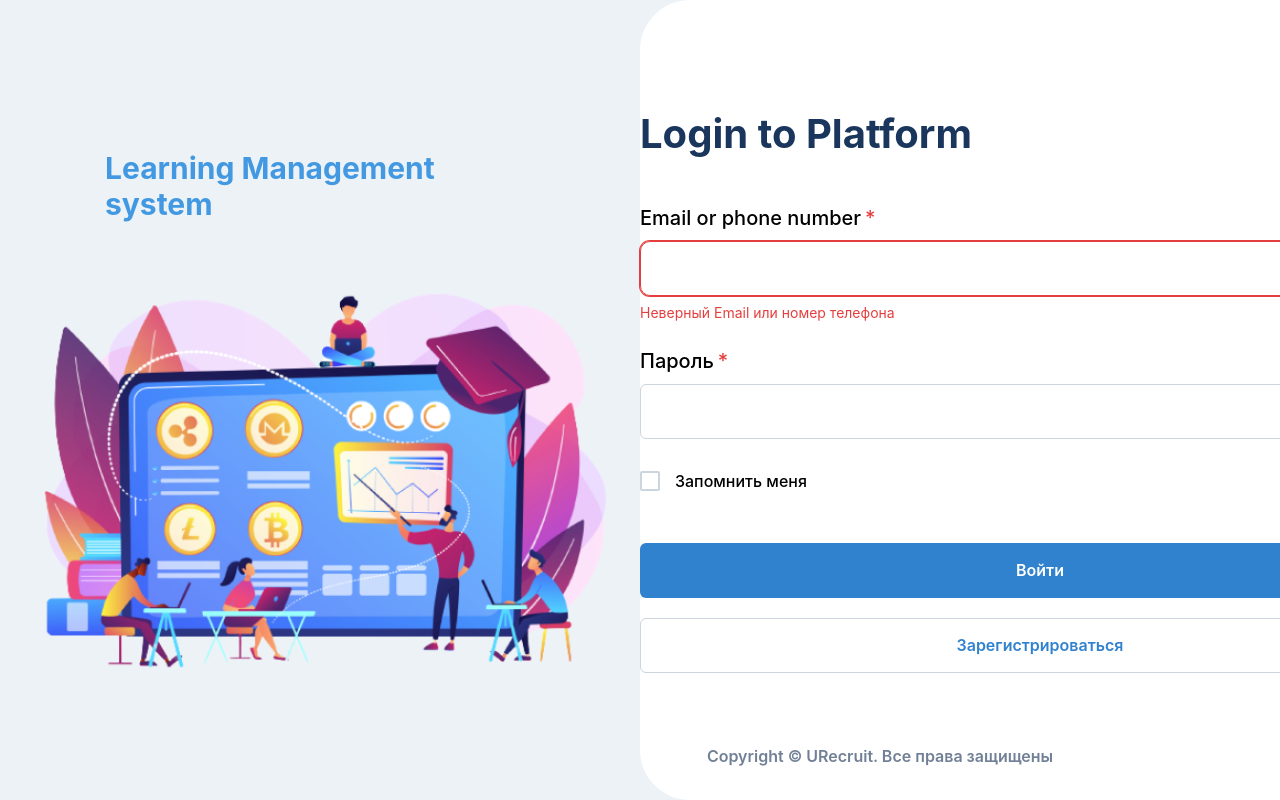
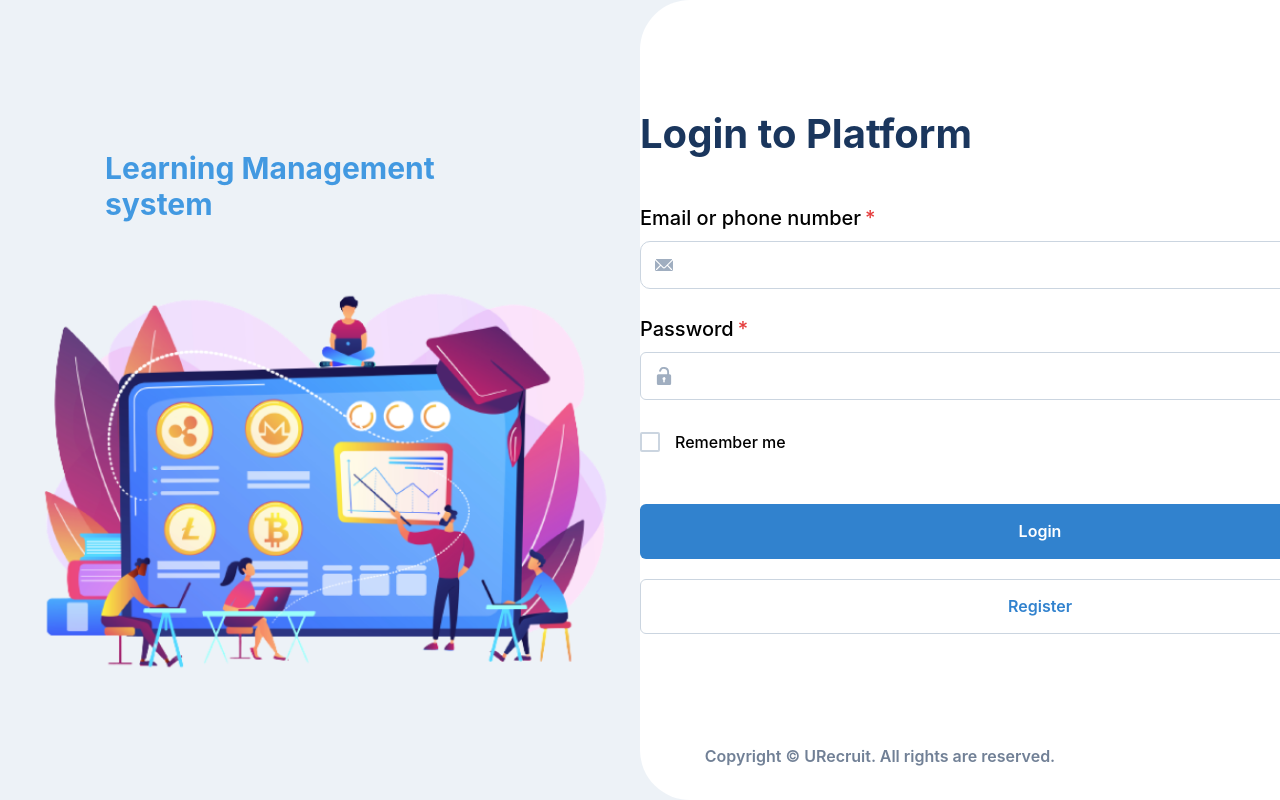
Before and after one commit to ali9ahmad/lmsUlabX, a React (Vite) app: page / in a window 1280 px wide. Shown: the top 800 px of the page. Built offline with nearby package versions, Linux system fonts and the light colour scheme.

Commit message:
interface is 100% completed

```diff
--- a/package.json
+++ b/package.json
@@ -9,6 +9,7 @@
     "preview": "vite preview"
   },
   "dependencies": {
+    "@chakra-ui/icons": "^2.1.1",
     "@chakra-ui/react": "^2.8.2",
     "@emotion/react": "^11.11.3",
     "@emotion/styled": "^11.11.0",
--- a/src/components/UserLoginDetails.jsx
+++ b/src/components/UserLoginDetails.jsx
@@ -1,4 +1,5 @@
 import { useState } from 'react';
+import { EmailIcon, SearchIcon, UnlockIcon, ViewIcon } from '@chakra-ui/icons';
 import {
   FormControl,
   FormLabel,
@@ -11,6 +12,9 @@ import {
   Text,
   Checkbox,
   Link,
+  InputLeftElement,
+  InputGroup,
+  InputRightElement,
 } from '@chakra-ui/react';
 
 const UserLoginDetails = () => {
@@ -18,7 +22,9 @@ const UserLoginDetails = () => {
 
   const handleEmailInput = (e) => setInput(e.target.value);
 
-  const isError = input === '';
+  const [submitted, setSubmitted] = useState(false);
+
+  const isError = input === '' && submitted === true;
 
   return (
     <>
@@ -28,35 +34,56 @@ const UserLoginDetails = () => {
         </Heading>
         <FormControl isRequired color="black" isInvalid={isError}>
           <FormLabel fontSize="20px">Email or phone number</FormLabel>
+          <InputGroup size="lg">
+            <InputLeftElement
+              pointerEvents="none"
+              children={<EmailIcon color="gray.400" />}
+              size="xl"
+            />
             <Input
               type="email"
               value={input}
               onChange={handleEmailInput}
               borderColor="gray.300"
               w="100%"
-            h="55px"
+              // h="55px"
               borderRadius="10px"
               _hover={{ borderColor: 'blue.300' }}
             />
-          {isError ? <FormErrorMessage>Неверный Email или номер телефона</FormErrorMessage> : null}
+          </InputGroup>
+          {isError ? <FormErrorMessage>Wrong Email or phone number</FormErrorMessage> : null}
         </FormControl>
-        <FormControl isRequired color="black" mt="25px">
-          <FormLabel fontSize="20px">Пароль</FormLabel>
+        <FormControl isRequired color="black" mt="25px" isInvalid={isError}>
+          <FormLabel fontSize="20px">Password</FormLabel>
+          <InputGroup size="lg">
+            <InputLeftElement
+              pointerEvents="none"
+              children={<UnlockIcon color="gray.400" />}
+              size="xl"
+            />
             <Input
               type="password"
               borderColor="gray.300"
               w="100%"
-            h="55px"
+              // h="55px"
               _hover={{ borderColor: 'blue.300' }}
             />
-          {<FormErrorMessage>Неверный пароль</FormErrorMessage>}
+            <InputRightElement
+              pointerEvents="pointer"
+              children={<ViewIcon color="gray.400" />}
+              size="xl"
+            />
+          </InputGroup>
+          {isError ? (
+            <FormErrorMessage>Wrong Email or phone number or Password</FormErrorMessage>
+          ) : null}
         </FormControl>
 
         <Flex justify="space-between" mt="30px">
           <FormControl display="flex" alignItems="center" color="black">
             <Checkbox name="rememberMe" size="lg" colorScheme="blue" borderColor="gray.300" />
             <FormLabel mb="0" ml="15px">
-              Запомнить меня
+              Remember me
             </FormLabel>
           </FormControl>
           <Link
@@ -67,7 +94,7 @@ const UserLoginDetails = () => {
             textDecoration="underline"
             textDecorationSkipInk="15px"
             _hover={{ color: 'blue.600' }}>
-            Забыли пароль?
+            Forget Password?
           </Link>
         </Flex>
 
@@ -78,7 +105,7 @@ const UserLoginDetails = () => {
           mt="50px"
           w="100%"
           color="white">
-          Войти
+          Login
         </Button>
         <Button
           variant="outline"
@@ -88,12 +115,12 @@ const UserLoginDetails = () => {
           mt="20px"
           w="100%"
           color="blue.500">
-          Зарегистрироваться
+          Register
         </Button>
 
         <Box position="fixed" bottom={6} left={240} width="100%" textAlign="center" py={2}>
           <Text color="gray.500" alignSelf="bottom" fontWeight="semibold">
-            Copyright © URecruit. Все права защищены
+            Copyright © URecruit. All rights are reserved.
           </Text>
         </Box>
       </Box>
```
Also changed, not shown: 1 other file (tests, documents, lock files or other folders). Lines whose indentation alone changed are shown as unchanged.
